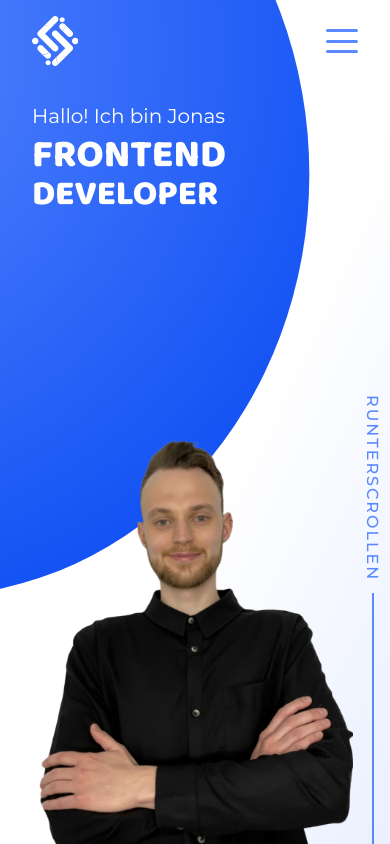
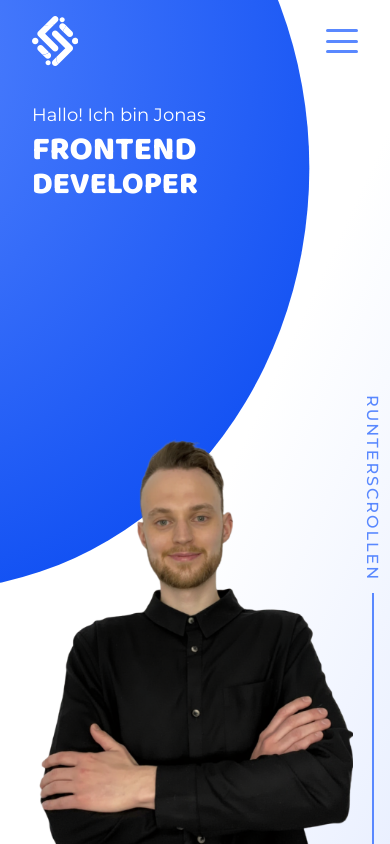
Before and after one commit to johi94/portfolio, an Angular app: page / in a window 390 px wide. Shown: the top 844 px of the page. Built offline with nearby package versions, Linux system fonts and the light colour scheme.

Commit message:
sizes changed of photo and circles

```diff
--- a/src/app/components/hero/hero.scss
+++ b/src/app/components/hero/hero.scss
@@ -9,7 +9,7 @@
   &__inner {
     @include container;
     @include flex($gap: space('l'));
-    min-height: calc(100dvh - 80px);
+    min-height: calc(100vh - 80px);
     position: relative;
 
     @include respond(mobile) {
@@ -30,7 +30,7 @@
     align-items: flex-end;
 
     &::before {
-      @include decorative-circle(clamp(rem(360px), 80dvw, rem(820px)));
+      @include decorative-circle(clamp(rem(360px), 80vw, rem(820px)));
       content: '';
       position: absolute;
       top: rem(-100px);
@@ -62,7 +62,7 @@
     width: auto;
     height: auto;
     max-width: 100%;
-    max-height: calc(100dvh - 150px);
+    max-height: calc(100vh - 150px);
     position: relative;
     left: -5%;
 
@@ -104,19 +104,19 @@
 
   &__greeting {
     margin: 0;
-    font-size: clamp(rem(32px), 8cqi, rem(60px));
+    font-size: clamp(rem(32px), 4vw, rem(60px));
     font-weight: 400;
     line-height: 1.05;
     color: $color-blue;
 
     @include respond(mobile) {
       color: $color-bg;
-      font-size: clamp(rem(20px), 4cqi, rem(25px));
+      font-size: clamp(rem(18px), 4vw, rem(25px));
     }
   }
 
   &__title {
-    font-size: clamp(rem(52px), 18cqi, rem(140px));
+    font-size: clamp(rem(52px), 9vw, rem(140px));
     margin: 0;
     font-family: $font-family-heading;
     font-weight: 800;
@@ -128,17 +128,17 @@
       display: block;
 
       &--bottom {
-        font-size: clamp(rem(48px), 17cqi, rem(130px));
+        font-size: clamp(rem(48px), 8.5vw, rem(130px));
 
         @include respond(mobile) {
-          font-size: clamp(rem(35px), 10cqi, rem(68px));
+          font-size: clamp(rem(30px), 8vw, rem(68px));
         }
       }
     }
 
     @include respond(mobile) {
       color: $color-bg;
-      font-size: clamp(rem(35px), 12cqi, rem(72px));
+      font-size: clamp(rem(32px), 8.5vw, rem(72px));
     }
   }
 
```
